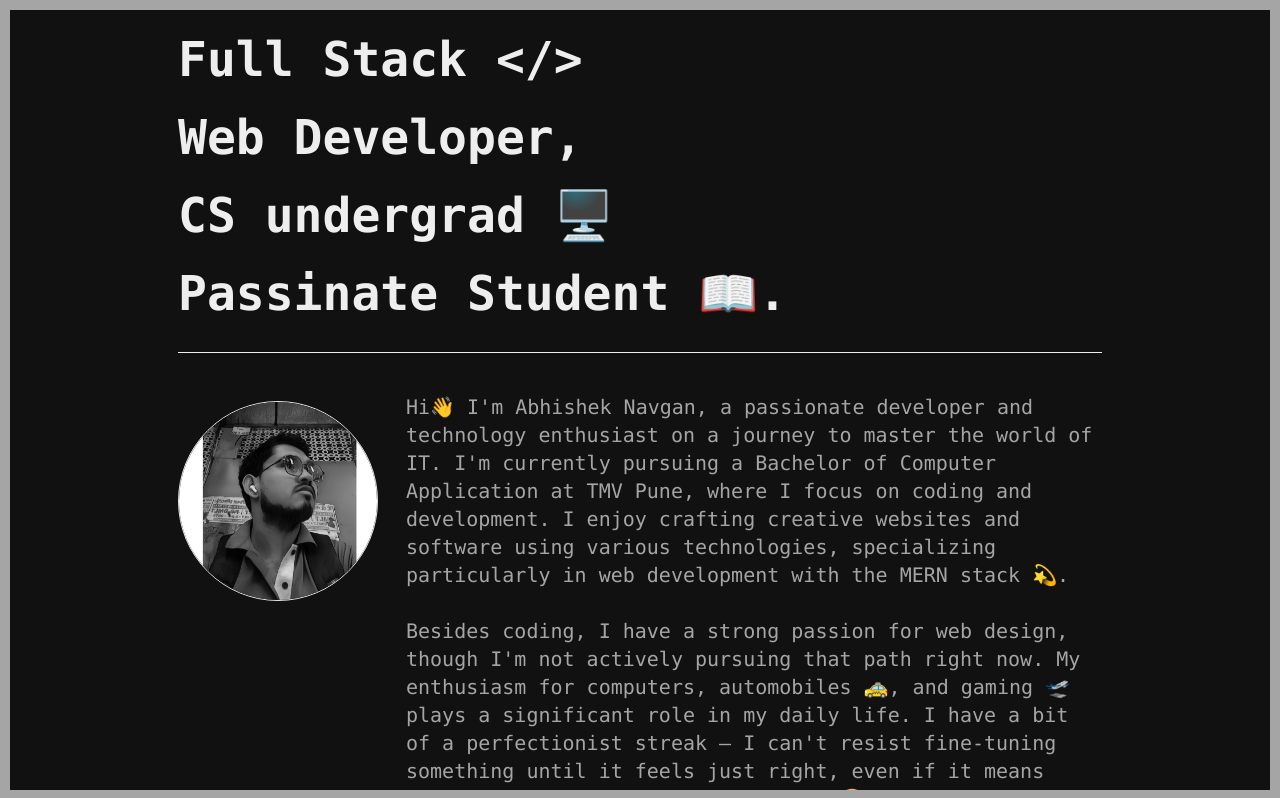
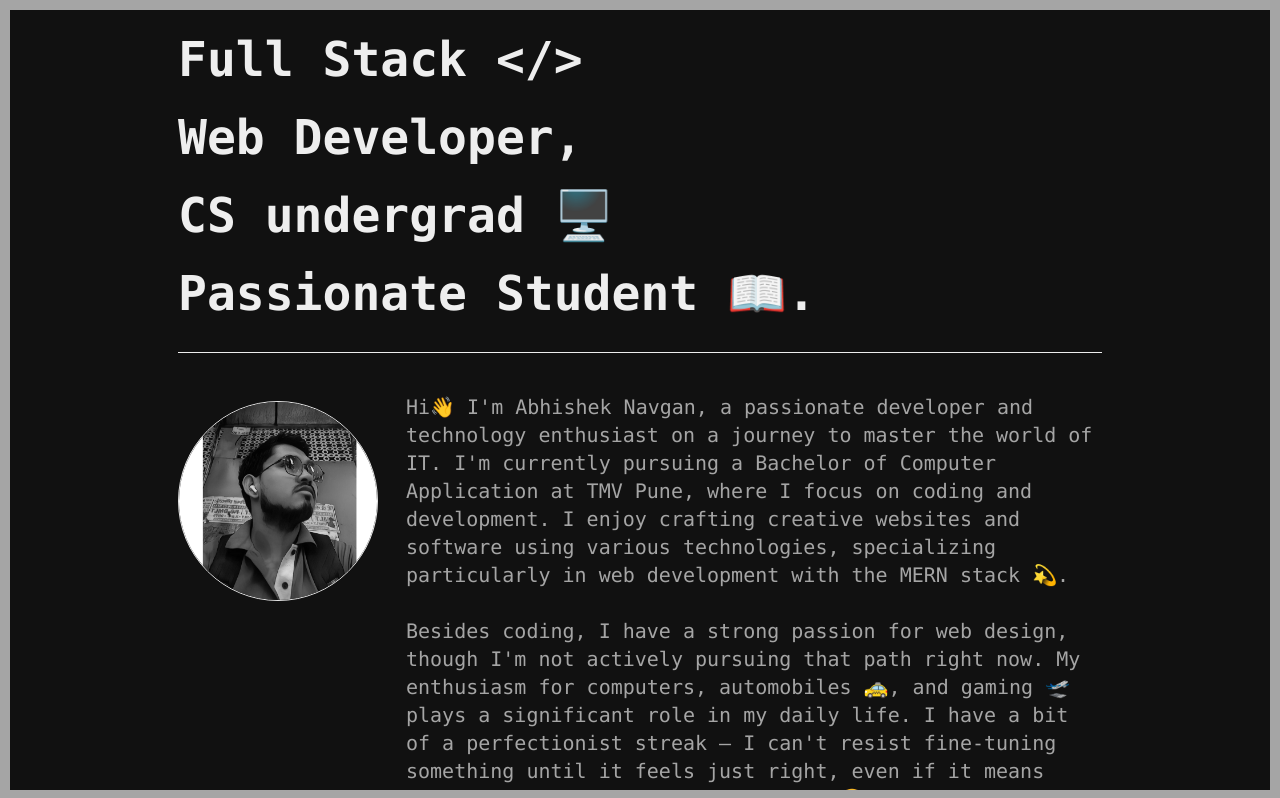
Before and after one commit to AbhishekNavgan95/portfolio-webpage, a React (Vite) app: page / in a window 1280 px wide. Shown: the top 798 px of the page. Built offline with nearby package versions, Linux system fonts and the light colour scheme; no server answers.

Commit message:
typo correction

```diff
--- a/src/pages/Home.jsx
+++ b/src/pages/Home.jsx
@@ -38,7 +38,7 @@ const Home = () => {
             <GSAP skills={skills} />
             <GSAPprojects projects={projects} />
             <div className='mx-auto'>
-                <Header text={"Full Stack </>-Web Developer,-CS undergrad 🖥️-Passinate Student 📖."} />
+                <Header text={"Full Stack </>-Web Developer, -CS undergrad 🖥️ -Passionate Student 📖."} />
                 <Frame>
                     <div className='md:py-5 flex flex-col lg:flex-row items-start gap-7 w-full'>
                         <img src={me} className='two rounded-full mt-2 border grayscale aspect-square object-cover  max-w-[150px] xl:max-w-[200px]' alt="" />
```
